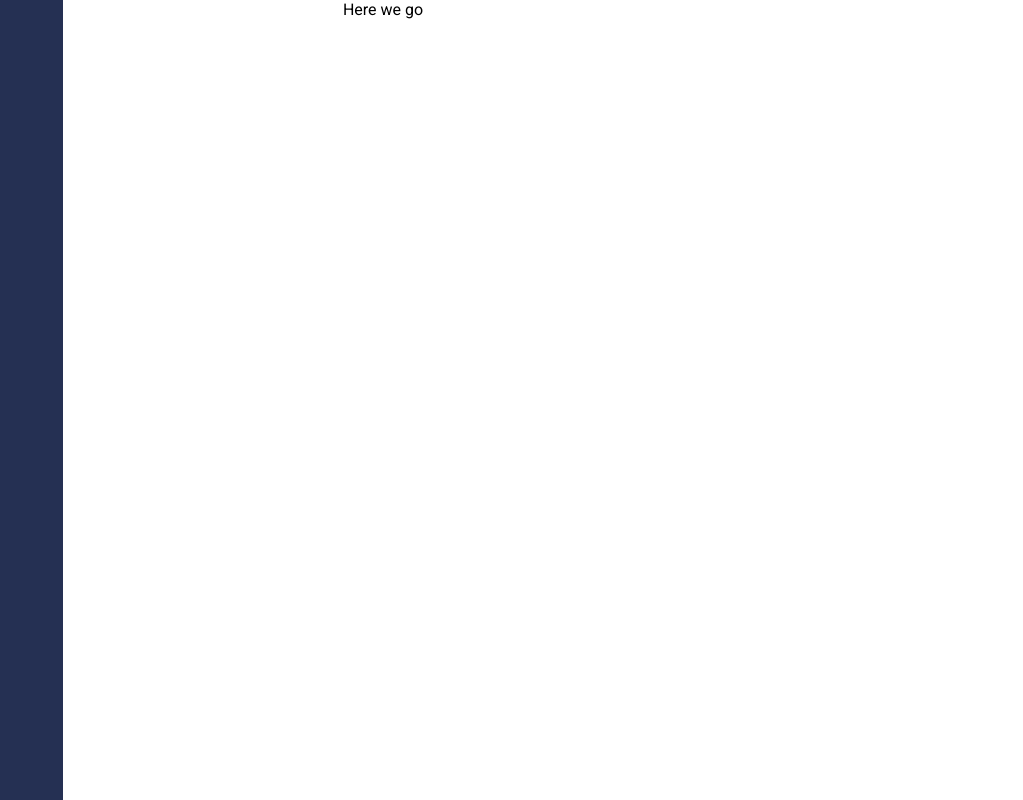
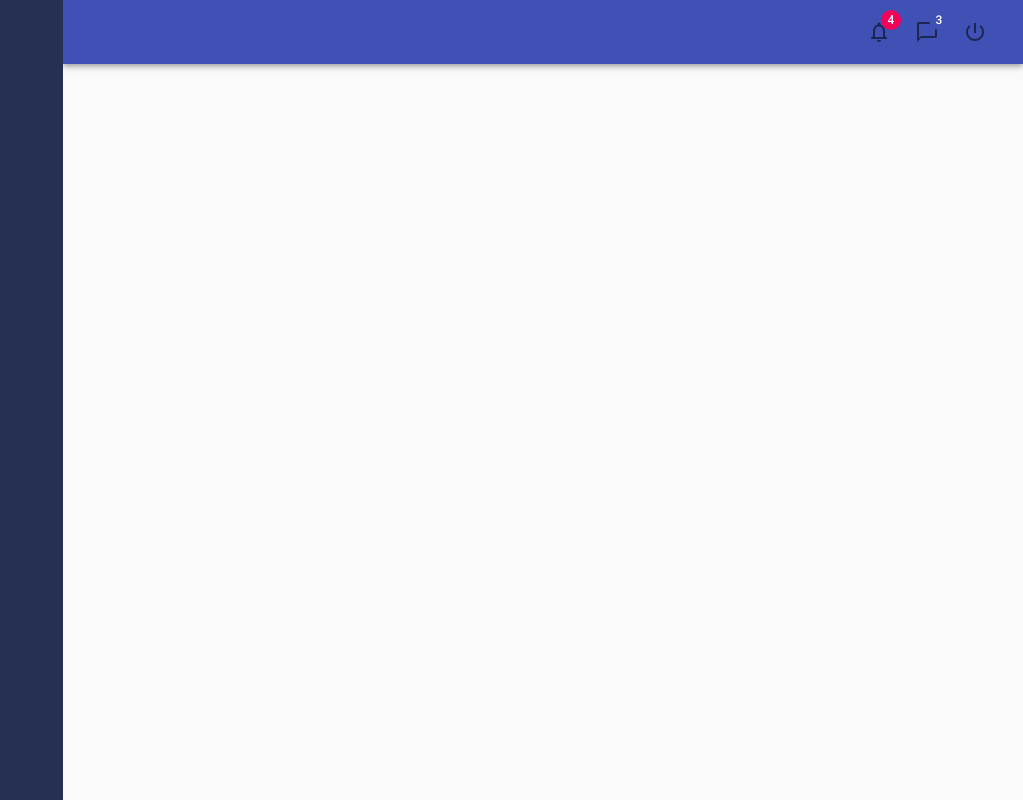
Before and after one commit to sasindusubodhaka/EMS-Sample-Project-Frondend, a React (Create React App) app: page / in a window 1280 px wide. Shown: the whole page, without its empty margins (257-1280 px from the left). Built offline with nearby package versions, Linux system fonts and the light colour scheme.

Commit message:
header Bar

```diff
--- a/package.json
+++ b/package.json
@@ -4,6 +4,7 @@
   "private": true,
   "dependencies": {
     "@material-ui/core": "^4.12.4",
+    "@material-ui/icons": "^4.11.3",
     "@testing-library/jest-dom": "^5.16.4",
     "@testing-library/react": "^12.1.4",
     "@testing-library/user-event": "^13.5.0",
--- a/src/App/App.js
+++ b/src/App/App.js
@@ -2,14 +2,25 @@
 import '../components/SideMenu'
 import SideMenu from '../components/SideMenu';
 // import SideMenuWithStyle from '../components/SideMenuWithStyle';
+import {CssBaseline, makeStyles} from '@material-ui/core'
+import Header from '../components/Header';
+
+const useStyles = makeStyles({
+  appMain:{
+    paddingLeft :'320px',
+    width:'100%'
+  }
+})
 
 function App() {
+  const classes = useStyles();
   return (
     <>
       <SideMenu />
-      <div className="App">
-        Here we go
+      <div className={classes.appMain}>
+          <Header/>
       </div>
+      <CssBaseline />
     </>
   );
 }
--- /dev/null
+++ b/src/components/Header.js
@@ -0,0 +1,34 @@
+import React from 'react'
+import { AppBar, Badge, Grid, IconButton, InputBase, Toolbar } from '@material-ui/core'
+import NotificationsNoneIcon from '@material-ui/icons/NotificationsNone';
+import ChatBubbleOutlineIcon from '@material-ui/icons/ChatBubbleOutline';
+import PowerSettingsNewIcon from '@material-ui/icons/PowerSettingsNew';
+export default function Header() {
+    return (
+        <AppBar position='static'>
+            <Toolbar>
+                <Grid container>
+                    <Grid item >
+                        <InputBase />
+                    </Grid>
+                    <Grid item sm></Grid>
+                    <Grid >
+                        <IconButton>
+                            <Badge badgeContent={4} color="secondary">
+                                <NotificationsNoneIcon />
+                            </Badge>
+                        </IconButton>
+                        <IconButton>
+                            <Badge badgeContent={3} color="primary">
+                                <ChatBubbleOutlineIcon />
+                            </Badge>
+                        </IconButton>
+                        <IconButton>
+                            <PowerSettingsNewIcon />
+                        </IconButton>
+                    </Grid>
+                </Grid>
+            </Toolbar>
+        </AppBar>
+    )
+}
--- a/src/components/SideMenuWithStyle.js
+++ b/src/components/SideMenuWithStyle.js
@@ -1,3 +1,4 @@
+//this component is not in use, just for understanding use of withsyles
 import React from 'react'
 import { withStyles } from '@material-ui/styles'
 
```
Also changed, not shown: 1 other file (tests, documents, lock files or other folders).
